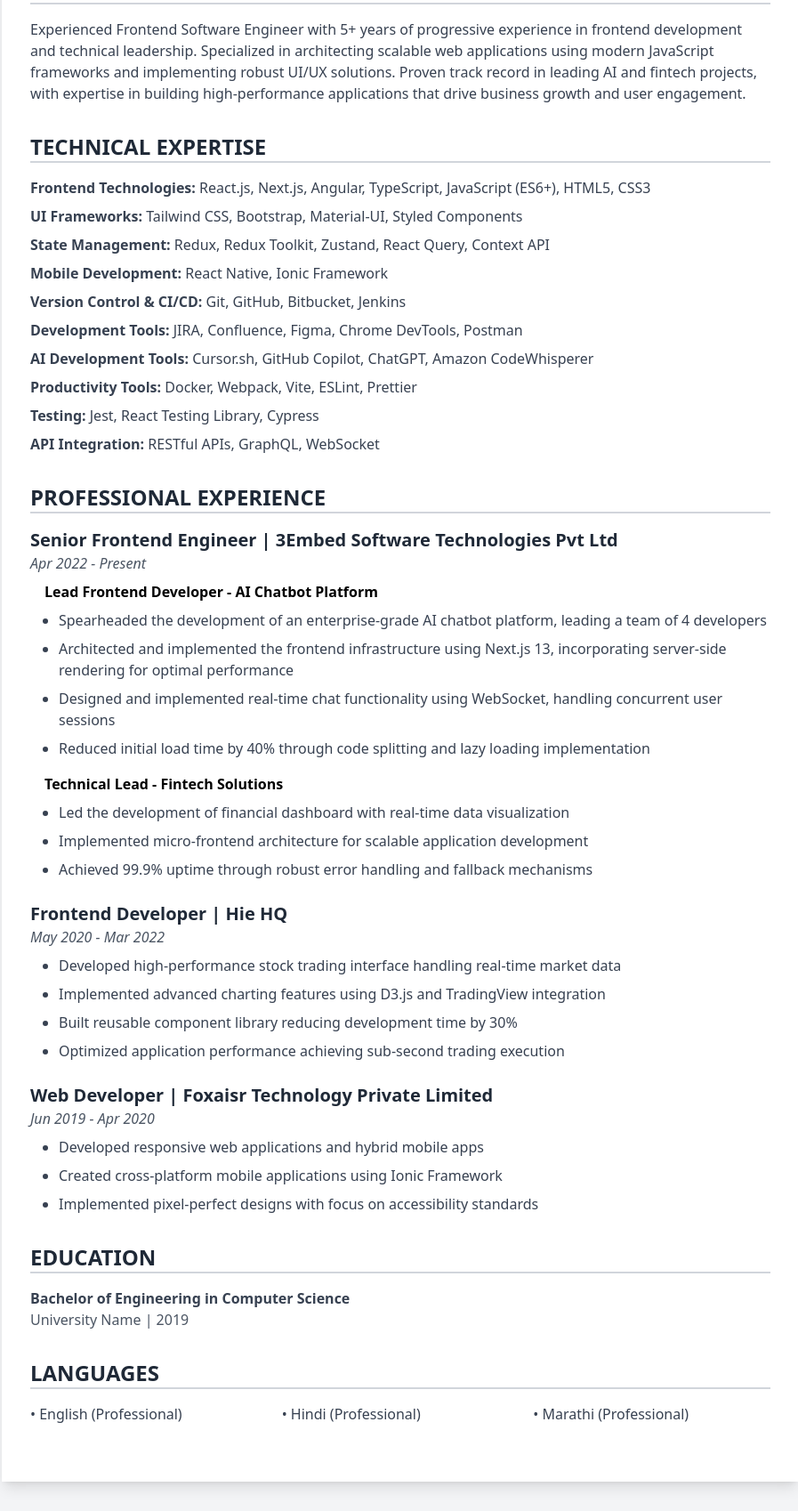
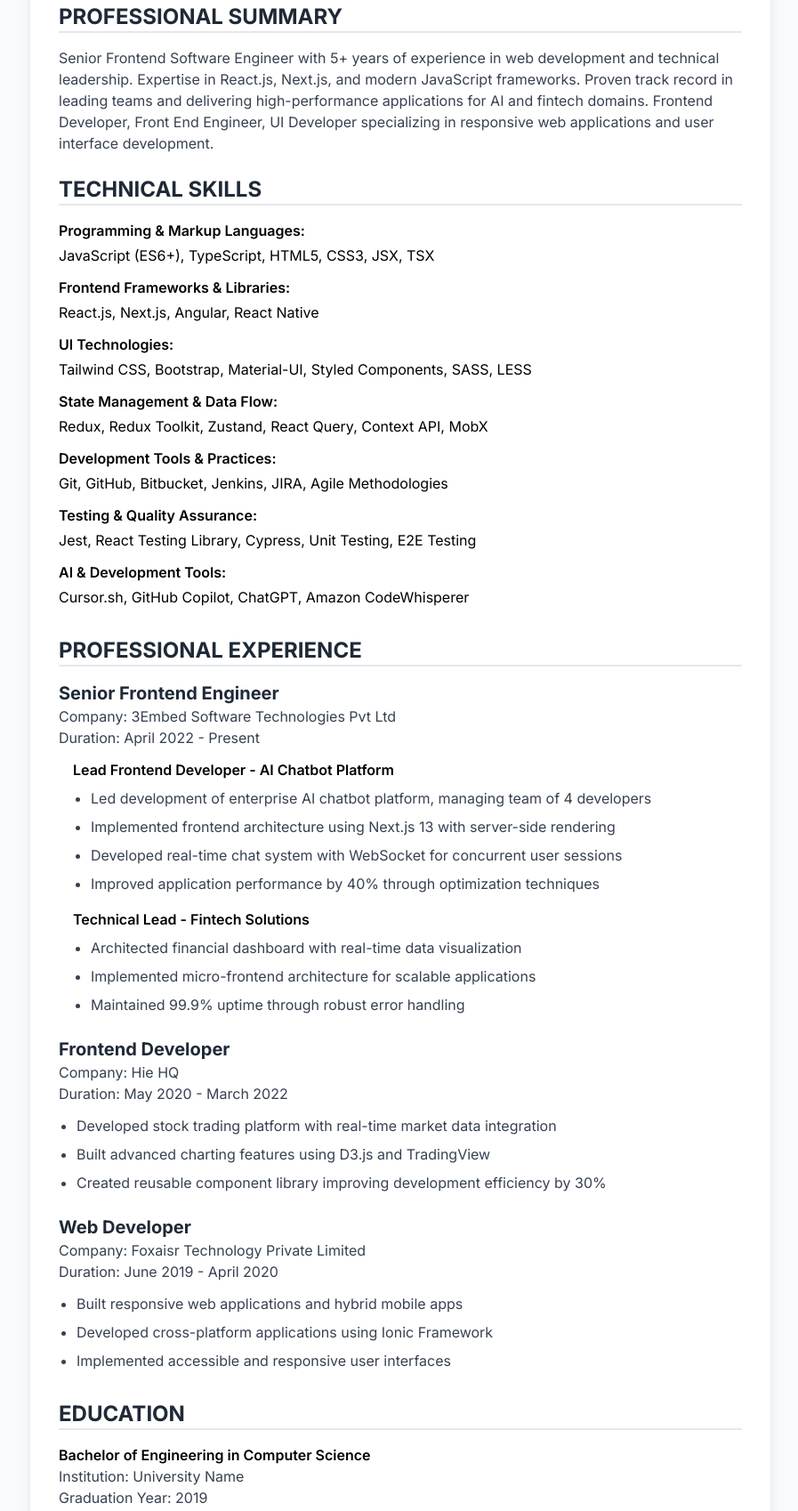
Before and after one commit to deepakdeshkar/deepakdeshkar.github.io, a plain HTML site: page index.html in a window 1280 px wide. Shown: the part 253-1951 px from the top of the page at 89% size, without its empty margins (190-1087 px from the left). Drawn offline with nearby package versions, Linux system fonts and the light colour scheme.

Commit message:
Feat: Added Mobile Responsive design & Readme

```diff
--- a/index.html
+++ b/index.html
@@ -3,123 +3,165 @@
 <head>
     <meta charset="UTF-8">
     <meta name="viewport" content="width=device-width, initial-scale=1.0">
-    <title>Deepak Deshkar - CV</title>
-    <script src="https://cdnjs.cloudflare.com/ajax/libs/html2pdf.js/0.10.1/html2pdf.bundle.min.js"></script>
-    <script src="https://cdn.tailwindcss.com"></script>
+    <meta name="description" content="Senior Frontend Engineer with experience in React, Next.js, and modern web technologies">
+    <title>Deepak Deshkar - Senior Frontend Engineer</title>
     <script src="https://cdnjs.cloudflare.com/ajax/libs/html2pdf.js/0.10.1/html2pdf.bundle.min.js"></script>
     <script src="https://cdn.tailwindcss.com"></script>
     <link rel="preconnect" href="https://fonts.googleapis.com">
     <link rel="preconnect" href="https://fonts.gstatic.com" crossorigin>
-    <link href="https://fonts.googleapis.com/css2?family=Inter:wght@400;500;600;700&family=Lato:wght@400;700&display=swap" rel="stylesheet">
+    <link href="https://fonts.googleapis.com/css2?family=Inter:wght@400;500;600;700&display=swap" rel="stylesheet">
+    <style>
+        body {
+            font-family: 'Inter', -apple-system, BlinkMacSystemFont, sans-serif;
+            line-height: 1.5;
+        }
+
+        @media print {
+            .no-print { display: none !important; }
+            body { background: white; }
+            .container { margin: 0; max-width: 100%; }
+            .section { break-inside: avoid; }
+            .page-break { page-break-before: always; }
+        }
+
+        /* Mobile-first responsive design */
+        @media screen and (max-width: 640px) {
+            .container { padding: 16px; }
+            h1 { font-size: 24px; }
+            h2 { font-size: 20px; }
+            .skill-item { margin-bottom: 8px; }
+        }
+    </style>
 </head>
-<body class="bg-gray-100 p-8">
-    <div class="max-w-4xl mx-auto">
-        <!-- Download Button -->
-        <button onclick="downloadPDF()" class="mb-8 bg-blue-600 text-white px-6 py-2 rounded hover:bg-blue-700 fixed top-4 right-4">
-            Download PDF
-        </button>
+<body class="bg-gray-50">
+    <!-- Download Button - Fixed for mobile -->
+    <button onclick="downloadPDF()" class="no-print fixed top-4 right-4 z-50 bg-blue-600 text-white px-4 py-2 rounded-lg shadow-lg text-sm md:text-base hover:bg-blue-700 transition-colors">
+        Download Resume as PDF
+    </button>
 
+    <!-- Main Container with mobile padding -->
+    <div class="container max-w-4xl mx-auto p-4 md:p-8">
         <!-- CV Content -->
-        <div id="cv-content" class="bg-white p-8 shadow-lg">
-            <!-- Header -->
-            <div class="text-center mb-8">
-                <h1 class="text-3xl font-bold text-gray-800 mb-2">DEEPAK DESHKAR</h1>
-                <p class="text-xl text-gray-700 mb-2">Senior Software Engineer</p>
-                <p class="text-gray-600">
-                    Bengaluru, Karnataka<br>
-                    deepakde796@gmail.com | +91 9977707333
+        <div id="cv-content" class="bg-white p-6 md:p-8 shadow-lg rounded-lg">
+            <!-- Header - ATS optimized with semantic HTML -->
+            <header class="mb-8">
+                <h1 class="text-2xl md:text-3xl font-bold text-gray-800 mb-2">DEEPAK DESHKAR</h1>
+                <h2 class="text-lg md:text-xl text-gray-700 mb-2">Senior Frontend Engineer</h2>
+                <div class="text-gray-600 space-y-1">
+                    <p>Location: Bengaluru, Karnataka</p>
+                    <p>Email: deepakde796@gmail.com</p>
+                    <p>Phone: +91 9977707333</p>
+                </div>
+            </header>
+
+            <!-- Professional Summary - Clear text for ATS -->
+            <section class="mb-6">
+                <h2 class="text-xl md:text-2xl font-bold text-gray-800 mb-4 border-b-2 border-gray-200">PROFESSIONAL SUMMARY</h2>
+                <p class="text-gray-700">
+                    Senior Frontend Software Engineer with 5+ years of experience in web development and technical leadership. Expertise in React.js, Next.js, and modern JavaScript frameworks. Proven track record in leading teams and delivering high-performance applications for AI and fintech domains. Frontend Developer, Front End Engineer, UI Developer specializing in responsive web applications and user interface development.
                 </p>
-            </div>
+            </section>
 
-            <!-- Professional Summary -->
-            <div class="mb-8">
-                <h2 class="text-2xl font-bold text-gray-800 mb-4 border-b-2 border-gray-300">PROFESSIONAL SUMMARY</h2>
-                <p class="text-gray-700">
-                    Experienced Frontend Software Engineer with 5+ years of progressive experience in frontend development and technical leadership. Specialized in architecting scalable web applications using modern JavaScript frameworks and implementing robust UI/UX solutions. Proven track record in leading AI and fintech projects, with expertise in building high-performance applications that drive business growth and user engagement.
-                </p>
-            </div>
+            <!-- Skills - ATS-friendly format -->
+            <section class="mb-8">
+                <h2 class="text-xl md:text-2xl font-bold text-gray-800 mb-4 border-b-2 border-gray-200">TECHNICAL SKILLS</h2>
+                <div class="space-y-3">
+                    <div class="skill-item">
+                        <h3 class="font-semibold mb-1">Programming & Markup Languages:</h3>
+                        <p>JavaScript (ES6+), TypeScript, HTML5, CSS3, JSX, TSX</p>
+                    </div>
+                    <div class="skill-item">
+                        <h3 class="font-semibold mb-1">Frontend Frameworks & Libraries:</h3>
+                        <p>React.js, Next.js, Angular, React Native</p>
+                    </div>
+                    <div class="skill-item">
+                        <h3 class="font-semibold mb-1">UI Technologies:</h3>
+                        <p>Tailwind CSS, Bootstrap, Material-UI, Styled Components, SASS, LESS</p>
+                    </div>
+                    <div class="skill-item">
+                        <h3 class="font-semibold mb-1">State Management & Data Flow:</h3>
+                        <p>Redux, Redux Toolkit, Zustand, React Query, Context API, MobX</p>
+                    </div>
+                    <div class="skill-item">
+                        <h3 class="font-semibold mb-1">Development Tools & Practices:</h3>
+                        <p>Git, GitHub, Bitbucket, Jenkins, JIRA, Agile Methodologies</p>
+                    </div>
+                    <div class="skill-item">
+                        <h3 class="font-semibold mb-1">Testing & Quality Assurance:</h3>
+                        <p>Jest, React Testing Library, Cypress, Unit Testing, E2E Testing</p>
+                    </div>
+                    <div class="skill-item">
+                        <h3 class="font-semibold mb-1">AI & Development Tools:</h3>
+                        <p>Cursor.sh, GitHub Copilot, ChatGPT, Amazon CodeWhisperer</p>
+                    </div>
+                </div>
+            </section>
 
-            <!-- Technical Expertise -->
-            <div class="mb-8">
-                <h2 class="text-2xl font-bold text-gray-800 mb-4 border-b-2 border-gray-300">TECHNICAL EXPERTISE</h2>
-                <div class="space-y-2">
-                    <p class="text-gray-700"><span class="font-semibold">Frontend Technologies:</span> React.js, Next.js, Angular, TypeScript, JavaScript (ES6+), HTML5, CSS3</p>
-                    <p class="text-gray-700"><span class="font-semibold">UI Frameworks:</span> Tailwind CSS, Bootstrap, Material-UI, Styled Components</p>
-                    <p class="text-gray-700"><span class="font-semibold">State Management:</span> Redux, Redux Toolkit, Zustand, React Query, Context API</p>
-                    <p class="text-gray-700"><span class="font-semibold">Mobile Development:</span> React Native, Ionic Framework</p>
-                    <p class="text-gray-700"><span class="font-semibold">Version Control & CI/CD:</span> Git, GitHub, Bitbucket, Jenkins</p>
-                    <p class="text-gray-700"><span class="font-semibold">Development Tools:</span> JIRA, Confluence, Figma, Chrome DevTools, Postman</p>
-                    <p class="text-gray-700"><span class="font-semibold">AI Development Tools:</span> Cursor.sh, GitHub Copilot, ChatGPT, Amazon CodeWhisperer</p>
-                    <p class="text-gray-700"><span class="font-semibold">Productivity Tools:</span> Docker, Webpack, Vite, ESLint, Prettier</p>
-                    <p class="text-gray-700"><span class="font-semibold">Testing:</span> Jest, React Testing Library, Cypress</p>
-                    <p class="text-gray-700"><span class="font-semibold">API Integration:</span> RESTful APIs, GraphQL, WebSocket</p>
-                </div>
-            </div>
+            <!-- Experience - ATS-friendly structure -->
+            <section class="mb-8">
+                <h2 class="text-xl md:text-2xl font-bold text-gray-800 mb-4 border-b-2 border-gray-200">PROFESSIONAL EXPERIENCE</h2>
 
-            <!-- Professional Experience -->
-            <div class="mb-8">
-                <h2 class="text-2xl font-bold text-gray-800 mb-4 border-b-2 border-gray-300">PROFESSIONAL EXPERIENCE</h2>
+                <div class="mb-6">
+                    <h3 class="text-lg md:text-xl font-bold text-gray-800">Senior Frontend Engineer</h3>
+                    <p class="text-gray-700">Company: 3Embed Software Technologies Pvt Ltd</p>
+                    <p class="text-gray-700 mb-3">Duration: April 2022 - Present</p>
 
-                <!-- Current Role -->
-                <div class="mb-6">
-                    <h3 class="text-xl font-bold text-gray-800">Senior Frontend Engineer | 3Embed Software Technologies Pvt Ltd </h3>
-                    <p class="text-gray-600 italic mb-2">Apr 2022 - Present</p>
-                    <div class="ml-4">
-                        <p class="font-semibold mb-2">Lead Frontend Developer - AI Chatbot Platform</p>
-                        <ul class="list-disc ml-4 text-gray-700 space-y-2">
-                            <li>Spearheaded the development of an enterprise-grade AI chatbot platform, leading a team of 4 developers</li>
-                            <li>Architected and implemented the frontend infrastructure using Next.js 13, incorporating server-side rendering for optimal performance</li>
-                            <li>Designed and implemented real-time chat functionality using WebSocket, handling concurrent user sessions</li>
-                            <li>Reduced initial load time by 40% through code splitting and lazy loading implementation</li>
+                    <div class="ml-0 md:ml-4">
+                        <h4 class="font-semibold mb-2">Lead Frontend Developer - AI Chatbot Platform</h4>
+                        <ul class="list-disc ml-5 text-gray-700 space-y-2">
+                            <li>Led development of enterprise AI chatbot platform, managing team of 4 developers</li>
+                            <li>Implemented frontend architecture using Next.js 13 with server-side rendering</li>
+                            <li>Developed real-time chat system with WebSocket for concurrent user sessions</li>
+                            <li>Improved application performance by 40% through optimization techniques</li>
                         </ul>
-                        <p class="font-semibold mt-4 mb-2">Technical Lead - Fintech Solutions</p>
-                        <ul class="list-disc ml-4 text-gray-700 space-y-2">
-                            <li>Led the development of financial dashboard with real-time data visualization</li>
-                            <li>Implemented micro-frontend architecture for scalable application development</li>
-                            <li>Achieved 99.9% uptime through robust error handling and fallback mechanisms</li>
+
+                        <h4 class="font-semibold mt-4 mb-2">Technical Lead - Fintech Solutions</h4>
+                        <ul class="list-disc ml-5 text-gray-700 space-y-2">
+                            <li>Architected financial dashboard with real-time data visualization</li>
+                            <li>Implemented micro-frontend architecture for scalable applications</li>
+                            <li>Maintained 99.9% uptime through robust error handling</li>
                         </ul>
                     </div>
                 </div>
 
-                <!-- Previous Roles -->
                 <div class="mb-6">
-                    <h3 class="text-xl font-bold text-gray-800">Frontend Developer | Hie HQ</h3>
-                    <p class="text-gray-600 italic mb-2">May 2020 - Mar 2022</p>
-                    <ul class="list-disc ml-8 text-gray-700 space-y-2">
-                        <li>Developed high-performance stock trading interface handling real-time market data</li>
-                        <li>Implemented advanced charting features using D3.js and TradingView integration</li>
-                        <li>Built reusable component library reducing development time by 30%</li>
-                        <li>Optimized application performance achieving sub-second trading execution</li>
+                    <h3 class="text-lg md:text-xl font-bold text-gray-800">Frontend Developer</h3>
+                    <p class="text-gray-700">Company: Hie HQ</p>
+                    <p class="text-gray-700 mb-3">Duration: May 2020 - March 2022</p>
+                    <ul class="list-disc ml-5 text-gray-700 space-y-2">
+                        <li>Developed stock trading platform with real-time market data integration</li>
+                        <li>Built advanced charting features using D3.js and TradingView</li>
+                        <li>Created reusable component library improving development efficiency by 30%</li>
                     </ul>
                 </div>
 
                 <div class="mb-6">
-                    <h3 class="text-xl font-bold text-gray-800">Web Developer | Foxaisr Technology Private Limited</h3>
-                    <p class="text-gray-600 italic mb-2">Jun 2019 - Apr 2020</p>
-                    <ul class="list-disc ml-8 text-gray-700 space-y-2">
-                        <li>Developed responsive web applications and hybrid mobile apps</li>
-                        <li>Created cross-platform mobile applications using Ionic Framework</li>
-                        <li>Implemented pixel-perfect designs with focus on accessibility standards</li>
+                    <h3 class="text-lg md:text-xl font-bold text-gray-800">Web Developer</h3>
+                    <p class="text-gray-700">Company: Foxaisr Technology Private Limited</p>
+                    <p class="text-gray-700 mb-3">Duration: June 2019 - April 2020</p>
+                    <ul class="list-disc ml-5 text-gray-700 space-y-2">
+                        <li>Built responsive web applications and hybrid mobile apps</li>
+                        <li>Developed cross-platform applications using Ionic Framework</li>
+                        <li>Implemented accessible and responsive user interfaces</li>
                     </ul>
                 </div>
-            </div>
+            </section>
 
             <!-- Education -->
-            <div class="mb-8">
-                <h2 class="text-2xl font-bold text-gray-800 mb-4 border-b-2 border-gray-300">EDUCATION</h2>
-                <p class="text-gray-700 font-semibold">Bachelor of Engineering in Computer Science</p>
-                <p class="text-gray-600">University Name | 2019</p>
-            </div>
+            <section class="mb-8">
+                <h2 class="text-xl md:text-2xl font-bold text-gray-800 mb-4 border-b-2 border-gray-200">EDUCATION</h2>
+                <p class="font-semibold">Bachelor of Engineering in Computer Science</p>
+                <p class="text-gray-700">Institution: University Name</p>
+                <p class="text-gray-700">Graduation Year: 2019</p>
+            </section>
 
             <!-- Languages -->
-            <div class="mb-8">
-                <h2 class="text-2xl font-bold text-gray-800 mb-4 border-b-2 border-gray-300">LANGUAGES</h2>
-                <div class="grid grid-cols-3 gap-4">
-                    <div class="text-gray-700">• English (Professional)</div>
-                    <div class="text-gray-700">• Hindi (Professional)</div>
-                    <div class="text-gray-700">• Marathi (Professional)</div>
-                </div>
-            </div>
+            <section>
+                <h2 class="text-xl md:text-2xl font-bold text-gray-800 mb-4 border-b-2 border-gray-200">LANGUAGES</h2>
+                <p class="text-gray-700">English (Professional Working Proficiency)</p>
+                <p class="text-gray-700">Hindi (Professional Working Proficiency)</p>
+                <p class="text-gray-700">Marathi (Professional Working Proficiency)</p>
+            </section>
         </div>
     </div>
 
@@ -127,11 +169,21 @@
         function downloadPDF() {
             const element = document.getElementById('cv-content');
             const opt = {
-                margin: [10 , 5, 5, 10],
+                margin: [10, 5, 5, 10],
                 filename: 'Deepak_Deshkar_CV.pdf',
-                image: { type: 'jpeg', quality: 0.98 },
-                html2canvas: { scale: 2.5, logging: true, dpi: 192, letterRendering: true },
-                jsPDF: { unit: 'mm', format: 'a4', orientation: 'portrait' }
+                image: { type: 'jpeg', quality: 0.98},
+                html2canvas: {
+                    scale: 2.5,
+                    logging: true,
+                    dpi: 192,
+                    letterRendering: true,
+                    useCORS: true
+                },
+                jsPDF: {
+                    unit: 'mm',
+                    format: 'a4',
+                    orientation: 'portrait'
+                }
             };
 
             html2pdf().set(opt).from(element).save();
```
Also changed, not shown: 1 other file.
